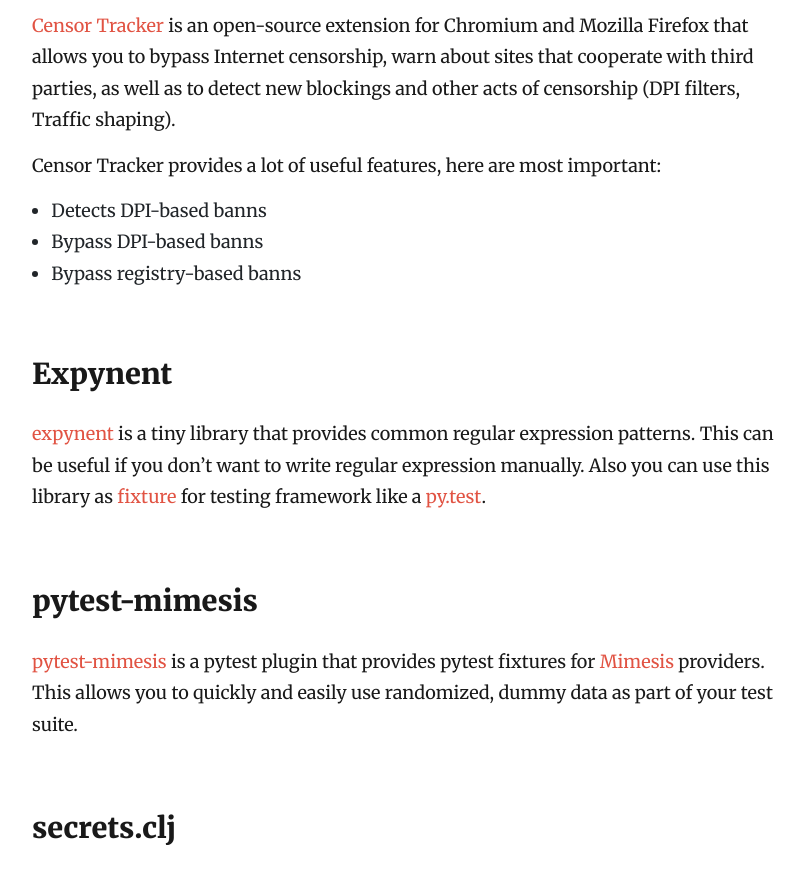
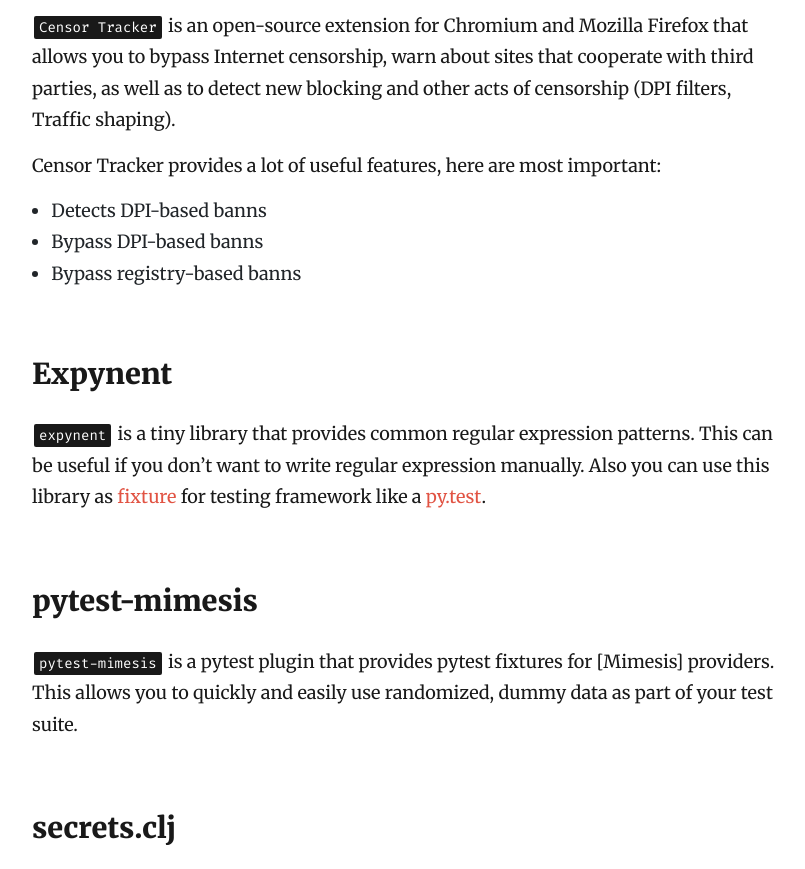
Before and after one commit to lk-geimfari/lk-geimfari.github.io, a Jekyll site: the page built from _pages/projects.md, in a window 1280 px wide and 1400 px high, scrolled down 2503 px. Shown: the part 246-1115 px from the top of the window, without its empty margins (229-1034 px from the left). Built offline with Jekyll 4.4.1, drawn with Linux system fonts in a browser that asks for light colours; nearby versions of some CDN libraries; some of the changed lines change nothing that is shown; some of the changed text lies outside the part shown; grey boxes are pictures that could not be loaded.

Commit message:
Fix urls

```diff
--- a/_config.yml
+++ b/_config.yml
@@ -20,6 +20,18 @@
 rss_url: "https://isaak.dev/feed.xml"
 github_edit_url: "https://github.com/lk-geimfari/lk-geimfari.github.io/edit/master"
 default_preview_image: https://isaak.dev/assets/images/other/preview.png
+
+projects:
+  mimesis: "https://github.com/lk-geimfari/mimesis"
+  awesomo: "https://github.com/lk-geimfari/awesomo"
+  secrets: "https://github.com/lk-geimfari/secrets.clj"
+  nebula: "https://github.com/lk-geimfari/nebula"
+  mimety: "https://github.com/lk-geimfari/mimety"
+  expynent: "https://github.com/lk-geimfari/expynent"
+  mimesis_factory: "https://github.com/lk-geimfari/mimesis-factory"
+  pytest_mimesis: "https://github.com/pytest-dev/pytest-mimesis"
+  censortracker: "https://github.com/roskomsvoboda/censortracker"
+
 resume:
   ru: "https://isaak.dev/assets/files/Исаак_Учакаев_-_Backend_Engineer.pdf"
   en: "https://isaak.dev/assets/files/Isaak_Uchakaev_-_Backend_Engineer.pdf"
--- a/_pages/projects.md
+++ b/_pages/projects.md
@@ -14,7 +14,7 @@
   </a>
 </p>
 
-[Mimesis] is a high-performance fake data generator for Python, which
+[`Mimesis`]({{ site.projects.mimesis }}) is a high-performance fake data generator for Python, which
 provides data for a variety of purposes in a variety of languages. The
 fake data could be used to populate a testing database, create fake API
 endpoints, create JSON and XML files of arbitrary structure, anonymize
@@ -22,13 +22,13 @@
 
 The key features are:
 
--   **Performance**: The [fastest] data generator available for Python.
--   **Extensibility**: You can create your own data providers and use them with Mimesis.
--   **Generic data provider**: The [simplified] access to all the providers from a single object.
--   **Multilingual**: Supports data for [a lot of languages].
--   **Data variety**: Supports [a lot of data providers] for a variety of purposes.
--   **Schema-based generators**: Provides an easy mechanism to generate data by the schema of any complexity.
--   **Country-specific data providers**: Provides data specific only for [some countries].
+- **Performance**: The [fastest] data generator available for Python.
+- **Extensibility**: You can create your own data providers and use them with Mimesis.
+- **Generic data provider**: The [simplified] access to all the providers from a single object.
+- **Multilingual**: Supports data for [a lot of languages].
+- **Data variety**: Supports [a lot of data providers] for a variety of purposes.
+- **Schema-based generators**: Provides an easy mechanism to generate data by the schema of any complexity.
+- **Country-specific data providers**: Provides data specific only for [some countries].
 
 <br>
 
@@ -40,11 +40,11 @@
   </a>
 </p>
 
-[AWESOMEO] is an extensive list of cool open source projects written in С, C++, Clojure, Lisp,
+[`AWESOMEO`]({{ site.projects.awesomo }}) is an extensive list of cool open source projects written in С, C++, Clojure, Lisp,
 Elixir, Erlang, Elm, Golang, Haskell, JavaScript, Lua, OCaml, Python, R, Ruby, Rust, Scala etc.
 
-If you are interested in [Open Source] and are considering to
-join the community of Open Source developers, then here you might find a project that will suit you.
+If you are interested in Open Source and are considering to join the community of Open Source developers,
+then here you might find a project that will suit you.
 
 <br>
 
@@ -56,7 +56,7 @@
   </a>
 </p>
 
-[Awesome Cryptography](https://github.com/sobolevn/awesome-cryptography) is a curated list of cryptography resources and links.
+[`Awesome Cryptography`](https://github.com/sobolevn/awesome-cryptography) is a curated list of cryptography resources and links.
 
 <br>
 
@@ -68,7 +68,9 @@
   </a>
 </p>
 
-[Censor Tracker](https://github.com/roskomsvoboda/censortracker) is an open-source extension for Chromium and Mozilla Firefox that allows you to bypass Internet censorship, warn about sites that cooperate with third parties, as well as to detect new blockings and other acts of censorship (DPI filters, Traffic shaping).
+[`Censor Tracker`]({{ site.projects.censortracker }}) is an open-source extension for Chromium and Mozilla Firefox that
+allows you to bypass Internet censorship, warn about sites that cooperate with third parties, as well as to detect new
+blocking and other acts of censorship (DPI filters, Traffic shaping).
 
 Censor Tracker provides a lot of useful features, here are most important:
 
@@ -80,7 +82,7 @@
 
 ## Expynent
 
-[expynent](https://github.com/lk-geimfari/expynent) is a tiny library that provides common regular expression patterns.
+[`expynent`]({{ site.projects.expynent }}) is a tiny library that provides common regular expression patterns.
 This can be useful if you don't want to  write regular expression manually.
 Also you can use this library as [fixture](https://docs.pytest.org/en/latest/fixture.html) for testing framework
 like a [py.test](https://docs.pytest.org/en/latest/).
@@ -89,7 +91,7 @@
 
 ## pytest-mimesis
 
-[pytest-mimesis](https://github.com/pytest-dev/pytest-mimesis) is a pytest plugin that provides pytest fixtures
+[`pytest-mimesis`]({{ site.projects.pytest_mimesis }}) is a pytest plugin that provides pytest fixtures
 for [Mimesis] providers. This allows you to quickly and easily use randomized, dummy data as part of your test suite.
 
 <br>
@@ -102,7 +104,7 @@
   </a>
 </p>
 
-The [`secrets`](https://github.com/lk-geimfari/secrets.clj) is a library designed to generate cryptographically strong
+The [`secrets`]({{ site.projects.secrets }}) is a library designed to generate cryptographically strong
 random numbers suitable for managing data such as passwords, account authentication, security tokens, and related secrets.
 
 ## Nebula
@@ -113,19 +115,13 @@
   </a>
 </p>
 
-[nebula] is a small library for colored ([ANSI]) output in `Erlang`/`Elixir`.  It's can be useful when you need
-to create a user-friendly command-line application.
+[`nebula`]({{ site.projects.nebula }}) is a small library for colored ([ANSI]) output in `Erlang`/`Elixir`.
+It's can be useful when you need to create a user-friendly command-line application.
 
 [fastest]: https://mimesis.name/foreword.html#performance
 [simplified]: https://mimesis.name/getting_started.html#generic-provider
 [a lot of languages]: https://mimesis.name/getting_started.html#locales
 [a lot of data providers]: https://mimesis.name/api.html
 [some countries]: https://mimesis.name/api.html#builtin-data-providers
-[Mimesis]: https://github.com/lk-geimfari/mimesis
-[AWESOMEO]: https://github.com/lk-geimfari/awesomo
-[Open Source]: https://en.wikipedia.org/wiki/Open-source_software
 [ANSI]: https://en.wikipedia.org/wiki/ANSI_escape_code#Colors
-[nebula]: https://github.com/lk-geimfari/nebula
 [Awesome Cryptography]: https://github.com/sobolevn/awesome-cryptography
-[Censor Tracker]: https://github.com/roskomsvoboda/censortracker
-[secrets.clj]: https://github.com/lk-geimfari/secrets.clj
```
